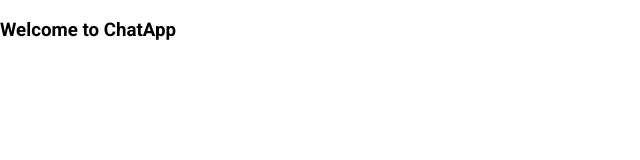
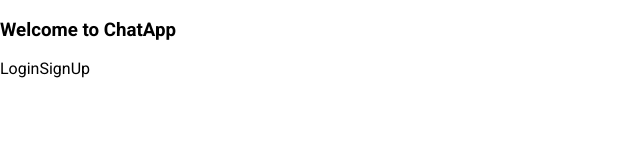
Before and after one commit to emanovic7/chatApp, a React (Create React App) app: page / in a window 1280 px wide. Shown: the top 160 px of the page, without its empty margins (0-640 px from the left). Built offline with nearby package versions, Linux system fonts and the light colour scheme.

Commit message:
add grids to homepage

```diff
--- a/package.json
+++ b/package.json
@@ -3,12 +3,13 @@
   "version": "0.1.0",
   "private": true,
   "dependencies": {
+    "@material-ui/core": "^4.8.2",
     "react": "^16.9.0",
     "react-dom": "^16.9.0",
     "react-redux": "^7.1.1",
     "react-router": "^5.1.2",
     "react-router-dom": "^5.1.2",
-    "react-scripts": "3.1.1",
+    "react-scripts": "^3.3.0",
     "redux": "^4.0.4"
   },
   "scripts": {
--- a/src/components/user_pages/homepage.js
+++ b/src/components/user_pages/homepage.js
@@ -1,14 +1,49 @@
 import React, { Component } from 'react';
+import Grid from "@material-ui/core/Grid";
+import { withStyles } from "@material-ui/core/styles";
+import PropTypes from "prop-types";
+import Typography from "@material-ui/core/Typography";
+import TextField from "@material-ui/core/TextField";
+import { Button } from '@material-ui/core';
 
 
+const styles = theme => ({
+  root: {
+    margin: theme.spacing.unit * 8,
+    padding: theme.spacing.unit * 3
+  },
+  item: {
+    padding: theme.spacing.unit * 2
+  },
+  content: {
+    alignItems: 'center',
+    display: 'flex'
+  }
+});
 
 
 class HomePage extends Component {
 
   render(){
+    const { classes } = this.props;
+
+
+
     return(
       <div>
         <h3>Welcome to ChatApp</h3>
+
+        <Grid container direction="row">
+          <Grid item >
+            Login
+          </Grid>
+
+          <Grid item>
+            SignUp
+          </Grid>
+
+        </Grid>
+
       </div>
     )
   }
```
Also changed, not shown: 1 other file (tests, documents, lock files or other folders).
